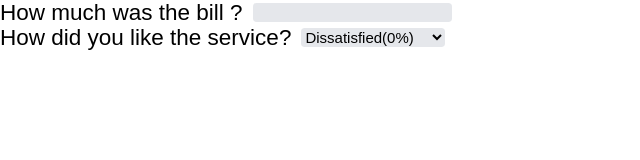
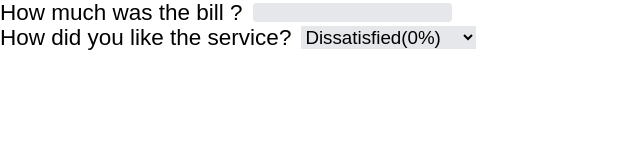
Before and after one commit to Briso10-dev/Tip-Calculator, a React (Vite) app: page / in a window 1280 px wide. Shown: the top 160 px of the page, without its empty margins (0-640 px from the left). Built offline with nearby package versions, Linux system fonts and the light colour scheme.

Commit message:
ALl other stuffs on Service component fixeed

```diff
--- a/src/components/Service.jsx
+++ b/src/components/Service.jsx
@@ -5,7 +5,7 @@ function Service(){
             <p> How did you like the service? </p>
             <select
             type="text"
-            className="outline-none border-s-8 rounded-md border-gray-200 p-2 text-2xl bg-gray-200">
+            className="border-s-8 text-3xl bg-gray-200">
             <option value="Dissatisfied">Dissatisfied(0%)</option>
             <option value="okay">It was okay(5%)</option>
             <option value="good">It was good(10%)</option>
```
